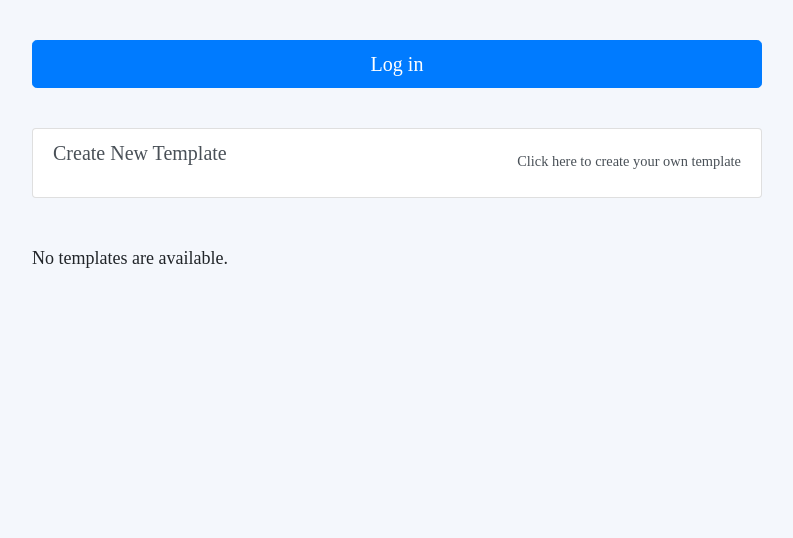
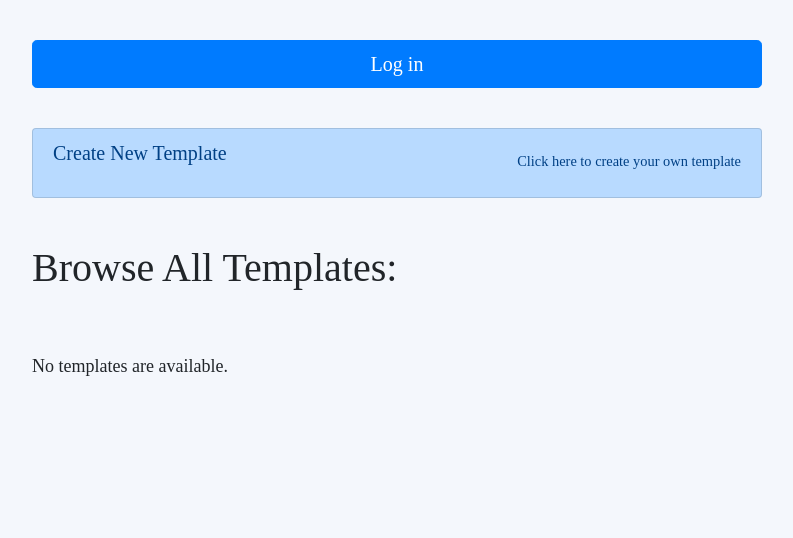
Before and after one commit to AnthonyEsquivel/CivicConnect, a Django app: page /browse/ in a window 1280 px wide. Shown: the part 72-610 px from the top of the page, without its empty margins (53-846 px from the left). Run offline with Django 3.2, Linux system fonts and the light colour scheme; data that the repository does not hold is empty; some libraries are stand-ins or nearby versions.

Commit message:
edit language and style

```diff
--- a/mainapp/templates/mainapp/browse.html
+++ b/mainapp/templates/mainapp/browse.html
@@ -2,7 +2,7 @@
 
 {% block content %}
 <div class="list-group">
-<a href="/createTemp" class="list-group-item list-group-item-action flex-column align-items-start">
+<a href="/createTemp" class="list-group-item list-group-item-action list-group-item-primary flex-column align-items-start">
     <div class="d-flex w-100 justify-content-between">
       <h5 class="mb-1">Create New Template</h5>
       <small>Click here to create your own template</small>
@@ -11,6 +11,9 @@
   </a>
 </div>
 <br>
+
+    <h1> Browse All Templates: </h1>
+    <br>
 
 {% if templates %}
     <div class="list-group">
--- a/mainapp/templates/mainapp/news.html
+++ b/mainapp/templates/mainapp/news.html
@@ -2,7 +2,7 @@
 {% block content %}
 {% if error_message %}<p><strong>{{ error_message }}</strong></p>{% endif %}
 <h1 class="display-5">News Feed</h1>
-<br>
+    <p> Use our news feed to stay informed about issues you're interested in!<p>
 <div class="content container">
     <div class="row">
         <div class="feedgrabbr_widget" id="fgid_5580ae973bf9fca150f58cba3"></div>
```
